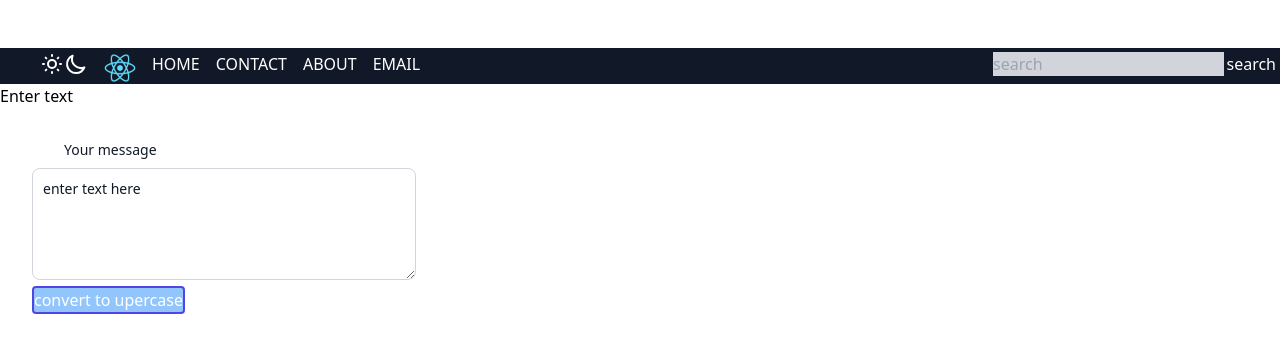
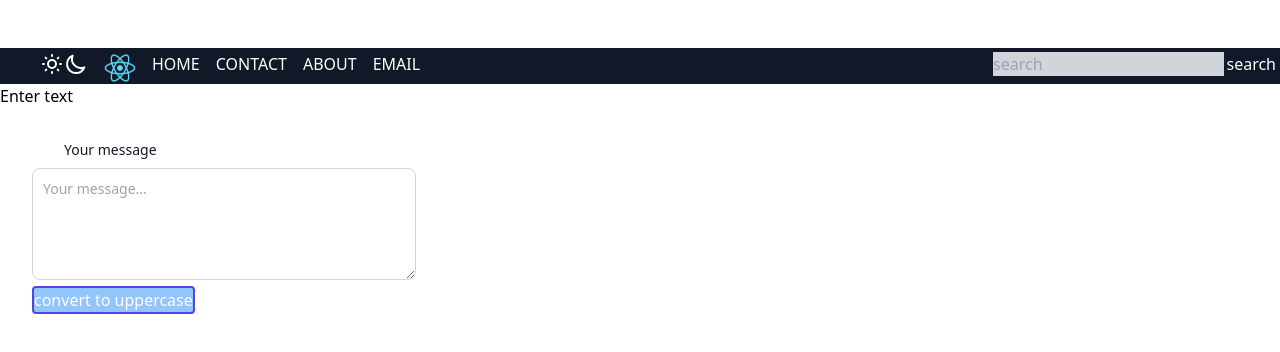
Before and after one commit to mahendrapatekar09/TailwindProjects, a React (Create React App) app in the folder Project1/my-project/: page / in a window 1280 px wide. Shown: the top 352 px of the page. Built offline with nearby package versions, Linux system fonts and the light colour scheme.

Commit message:
toggle switch

```diff
--- a/Project1/my-project/src/component/Textform.js
+++ b/Project1/my-project/src/component/Textform.js
@@ -4,14 +4,16 @@ import React ,{useState} from 'react';
 export default function Textform
     () {
         const handleupclick =() =>{
-            console.log("uppercase was clicked");
-            setText('you have clicked on handleupclick ')
+          //  console.log("uppercase was clicked " +text);
+            let newtext=text.toLocaleUpperCase();
+            setText(newtext);
         }
-        const handleOnChange=() =>
+        const handleOnChange=(event) =>
         {
-            console.log("on change");
+          //  console.log("on change");
+            setText(event.target.value)
         }
-        const [text, setText] = useState('enter text here');
+        const [text, setText] = useState('');
   return (
     <div>
 <h1> Enter text</h1>
@@ -21,7 +23,7 @@ export default function Textform
  dark:bg-gray-700 dark:border-gray-600 dark:placeholder-gray-400 dark:text-white
   dark:focus:ring-blue-500 dark:focus:border-blue-500" placeholder="Your message..." value={text} onChange={handleOnChange}></textarea>
    <div>
-   <button className='bg-blue-300 ml-8 rounded text-white border-solid border-2 border-indigo-600 hover:bg-indigo-900'onClickCapture={handleupclick}>convert to upercase</button>
+   <button class='bg-blue-300 ml-8 rounded text-white border-solid border-2 border-indigo-600 hover:bg-indigo-900'onClickCapture={handleupclick}>convert to uppercase</button>
    </div>
     </div>
 
```
